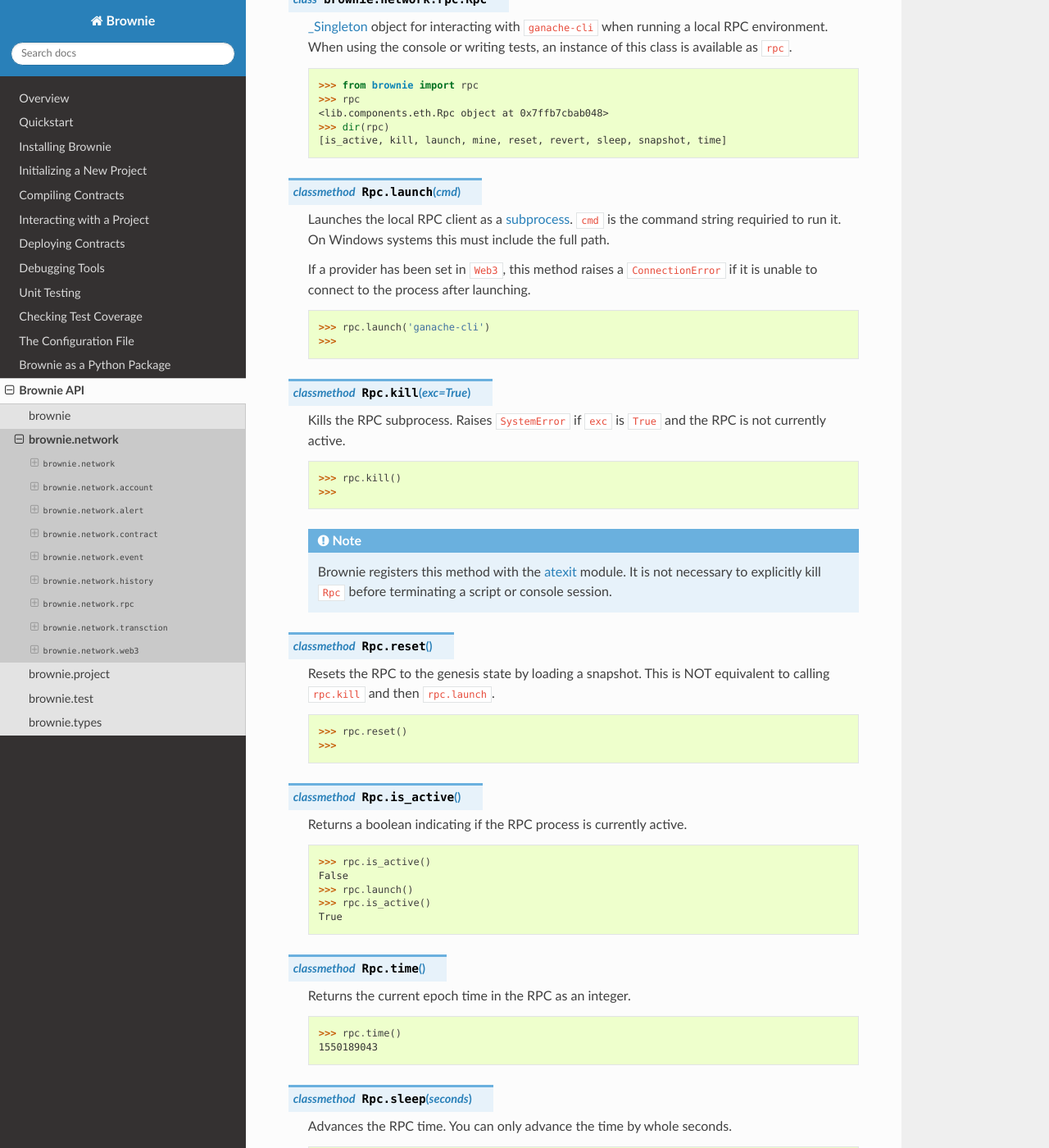
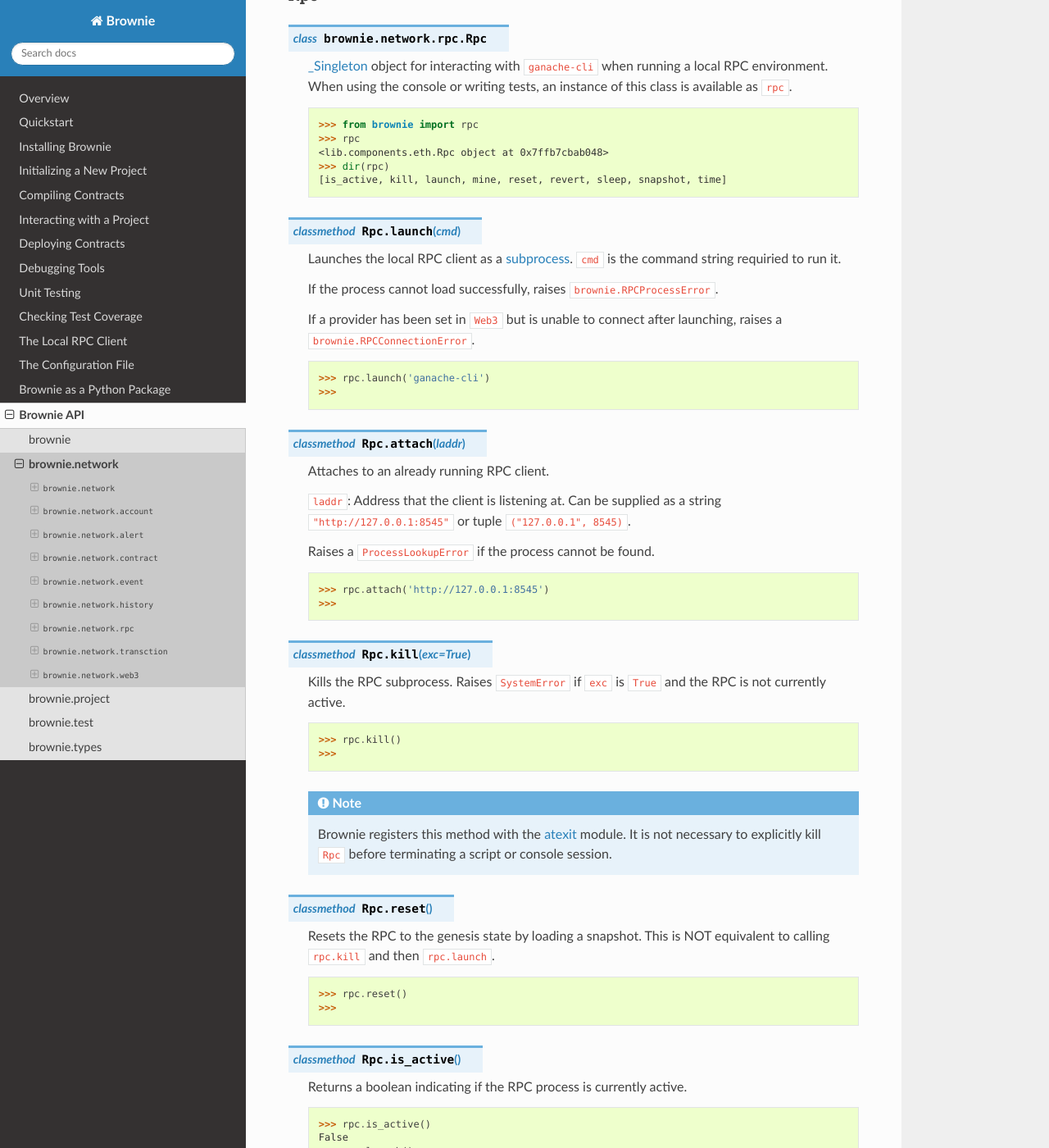
Before and after one commit to eth-brownie/brownie, a Sphinx documentation site: the page built from docs/api-network.rst, in a window 1280 px wide and 1400 px high, scrolled down 16714 px. Shown: the whole window at 82% size. Built offline with Sphinx 7.4.7 and the Read the Docs theme 2.0.0, drawn with Linux system fonts in a browser that asks for light colours; pages that are not in the unit, such as notebooks, are missing from menus; some of the changed text lies outside the part shown.

Commit message:
update docs

```diff
--- a/docs/api-network.rst
+++ b/docs/api-network.rst
@@ -19,9 +19,9 @@
     Connects to the network.  Network settings are retrieved from ``brownie-config.json``
 
     * If ``network`` is ``None``, connects to the default network as specified in ``brownie-config.json``.
-    * If ``test-rpc`` is given for the network, the RPC client will be launched.
+    * If ``test-rpc`` is given for the network, attempts to attach or launch to a local RPC client. See :ref:`test-rpc` for detailed information on the sequence of events in this process.
 
-    Calling this method is favored over calling ``web3.connect`` and ``rpc.launch`` individually.
+    Calling this method is favored over calling ``web3.connect`` and ``rpc.launch`` or ``rpc.attach`` individually.
 
     .. code-block:: python
 
@@ -31,7 +31,7 @@
 
 .. py:method:: brownie.network.disconnect()
 
-    Disconnects from the network. The ``Web3`` provider is cleared and the local RPC client is terminated if it is running.
+    Disconnects from the network. The ``Web3`` provider is cleared and the local RPC client is terminated if it is running and a child process.
 
     .. code-block:: python
 
@@ -868,14 +868,14 @@
 
     Under the hood, calls to get objects from ``ContractContainer`` instances are redirected to this class. The primary use case is to simplify deleting ``Contract`` instances after the local RPC is reset or reverted.
 
-.. _rpc:
-
 ``brownie.network.rpc``
 =======================
 
 The ``rpc`` module contains the ``Rpc`` class, which is used to interact with ``ganache-cli`` when running a local RPC environment.
 
 .. note:: Account balances, contract containers and transaction history are automatically modified when the local RPC is terminated, reset or reverted.
+
+.. _rpc:
 
 Rpc
 ---
@@ -894,13 +894,28 @@
 
 .. py:classmethod:: Rpc.launch(cmd)
 
-    Launches the local RPC client as a `subprocess <https://docs.python.org/3/library/subprocess.html#subprocess.Popen>`_. ``cmd`` is the command string requiried to run it. On Windows systems this must include the full path.
+    Launches the local RPC client as a `subprocess <https://docs.python.org/3/library/subprocess.html#subprocess.Popen>`_. ``cmd`` is the command string requiried to run it.
 
-    If a provider has been set in ``Web3``, this method raises a ``ConnectionError`` if it is unable to connect to the process after launching.
+    If the process cannot load successfully, raises ``brownie.RPCProcessError``.
+
+    If a provider has been set in ``Web3`` but is unable to connect after launching, raises a ``brownie.RPCConnectionError``.
 
     .. code-block:: python
 
         >>> rpc.launch('ganache-cli')
+        >>>
+
+.. py:classmethod:: Rpc.attach(laddr)
+
+    Attaches to an already running RPC client.
+
+    ``laddr``: Address that the client is listening at. Can be supplied as a string ``"http://127.0.0.1:8545"`` or tuple ``("127.0.0.1", 8545)``.
+
+    Raises a ``ProcessLookupError`` if the process cannot be found.
+
+    .. code-block:: python
+
+        >>> rpc.attach('http://127.0.0.1:8545')
         >>>
 
 .. py:classmethod:: Rpc.kill(exc=True)
@@ -933,6 +948,15 @@
         False
         >>> rpc.launch()
         >>> rpc.is_active()
+        True
+
+.. py:classmethod:: Rpc.is_child()
+
+    Returns a boolean indicating if the RPC process is a child process of Brownie. If the RPC is not currently active, returns ``False``.
+
+    .. code-block:: python
+
+        >>> rpc.is_child()
         True
 
 .. py:classmethod:: Rpc.time()
--- a/docs/interaction.rst
+++ b/docs/interaction.rst
@@ -12,7 +12,7 @@
 
     $ brownie console
 
-Brownie will compile the contracts, start the local RPC, and then give you a command prompt. From here you may interact with the network with the full range of functionality offered by the :ref:`api`.
+Brownie will compile the contracts, launch or attach to :ref:`test-rpc`, and then give you a command prompt. From here you may interact with the network with the full range of functionality offered by the :ref:`api`.
 
 .. hint::
 
--- a/docs/toctree.rst
+++ b/docs/toctree.rst
@@ -15,6 +15,7 @@
     debug.rst
     tests.rst
     coverage.rst
+    test-rpc.rst
     config.rst
     python-package.rst
     api.rst
```
Also changed, not shown: docs/api-brownie.rst (+8 -0 lines), docs/test-rpc.rst (added, +119 -0 lines), 1 other file.
